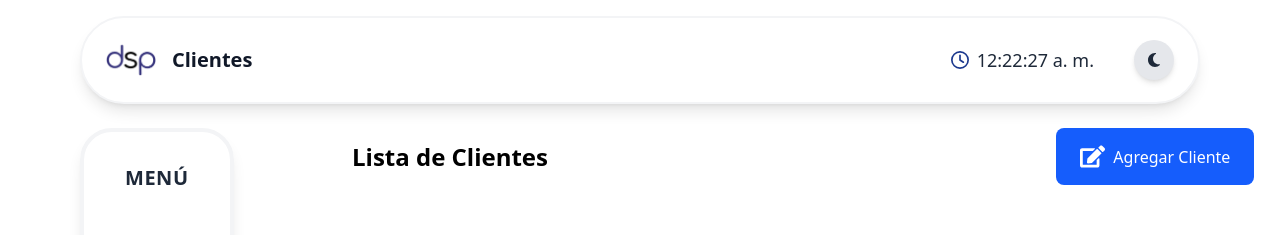
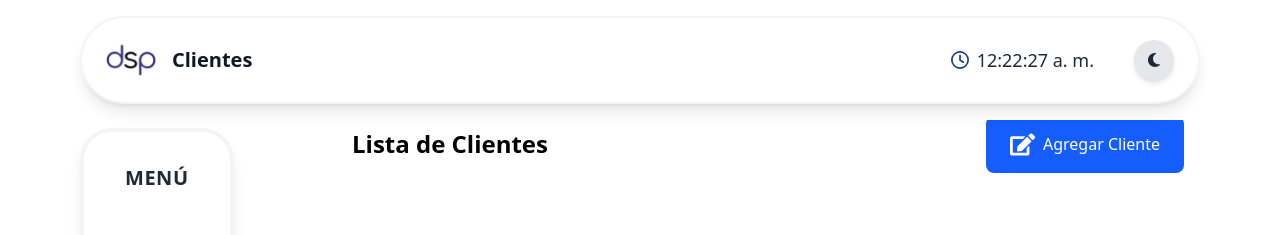
Before and after one commit to dspwebstudiomx/dashboard, a React (Vite) app: page /clientes in a window 1280 px wide. Shown: the top 235 px of the page. Built offline with nearby package versions, Linux system fonts and the light colour scheme; no server answers.

Commit message:
feat: Ajustar la posición del botón "Agregar Cliente" en la lista de clientes

```diff
--- a/src/pages/ClientsPage/ClientsList.jsx
+++ b/src/pages/ClientsPage/ClientsList.jsx
@@ -67,7 +67,7 @@ const ClientsList = () => {
         <button
           id="agregar-cliente"
           onClick={() => handleOpenModal()}
-          className="text-white px-6 py-4 flex items-center gap-2 p-2 rounded-lg bg-blue-600 hover:bg-blue-800 transition duration-300"
+          className="fixed mr-auto right-24 text-white px-6 py-4 flex items-center gap-2 p-2 rounded-lg bg-blue-600 hover:bg-blue-800 transition duration-300"
           aria-label="Agregar cliente">
           <FaEdit size={25} />
           Agregar Cliente
```
